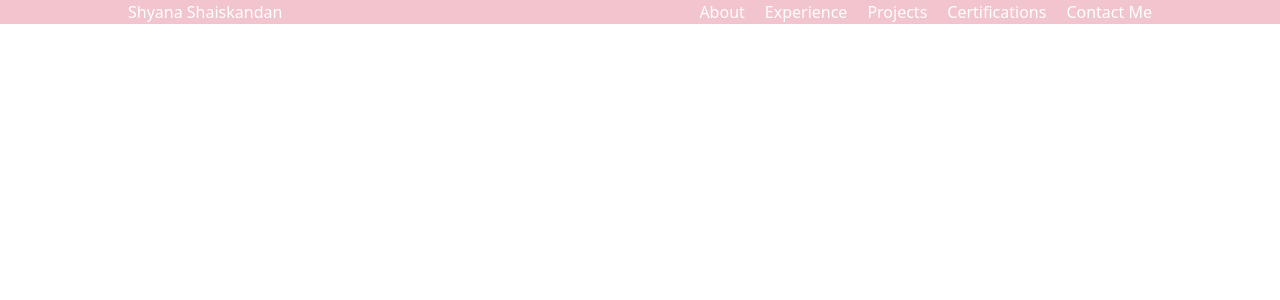
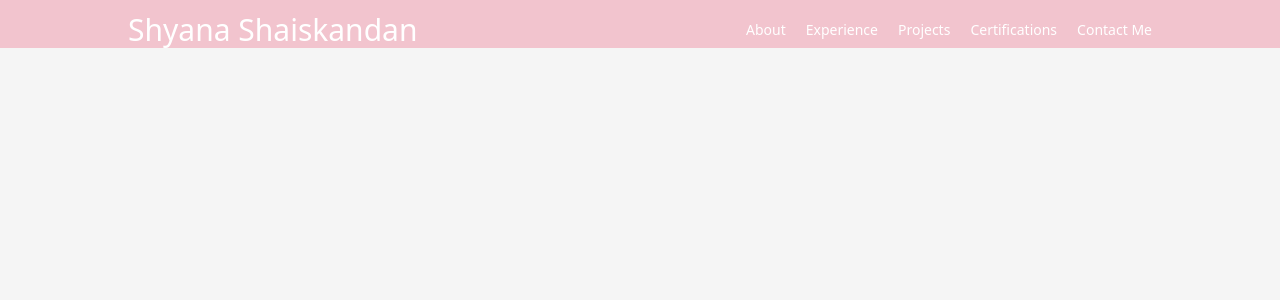
Before and after one commit to shyanashaiskandan/shyana-portfolio, a Next.js app: page / in a window 1280 px wide. Shown: the top 300 px of the page. Built offline with nearby package versions, Linux system fonts and the light colour scheme.

Commit message:
finish navbar layout

```diff
--- a/src/app/components/Navbar.tsx
+++ b/src/app/components/Navbar.tsx
@@ -25,15 +25,15 @@ const Navbar = () => {
     }
   }, [])
   return (
-    <div className = "header fixed w-[100%] bg-mypink text-[white]">
-      <div className= 'header flex w-[80%] justify-between m-auto py- [15px]'>
-        <div className ='name'>
+    <div className = "header font-quicksand fixed w-[100%] h-[6%] bg-pink text-[white]">
+      <div className= 'header flex w-[80%] justify-between m-auto '>
+        <div className ='text-3xl md:py-3 name'>
           <h2>Shyana Shaiskandan</h2>
         </div>
         <div className = 'menu'></div>
 
           <nav>
-            <ul className = 'flex gap-[20px]'>
+            <ul className = 'text-sm flex gap-[20px] md:py-5'>
               <li>
                 <Link href = ''>About</Link>
               </li>
--- a/src/app/layout.tsx
+++ b/src/app/layout.tsx
@@ -1,6 +1,7 @@
 import type { Metadata } from "next";
 import { Inter } from "next/font/google";
 import "./globals.css";
+import Navbar from './components/Navbar'
 
 const inter = Inter({ subsets: ["latin"] });
 
@@ -17,7 +18,10 @@ export default function RootLayout({
   return (
     <html lang="en">
       <body>
+        <div className="w-screen h-screen bg-grey">
         {children}
+        <Navbar/>
+        </div>
       </body>
     </html>
   );
--- a/src/app/page.tsx
+++ b/src/app/page.tsx
@@ -4,7 +4,7 @@ import Navbar from './components/Navbar'
 export default function Home() {
   return (
     <>
-    <Navbar />
+     {/* <Navbar /> */}
     </>
   );
 }
--- a/tailwind.config.js
+++ b/tailwind.config.js
@@ -36,7 +36,8 @@ module.exports = {
         },
 
         colors: {
-            'mypink': '#f2c4ce',
+            'pink': '#f2c4ce',
+            'grey': '#f5f5f5',
         },
       },
     },
```
